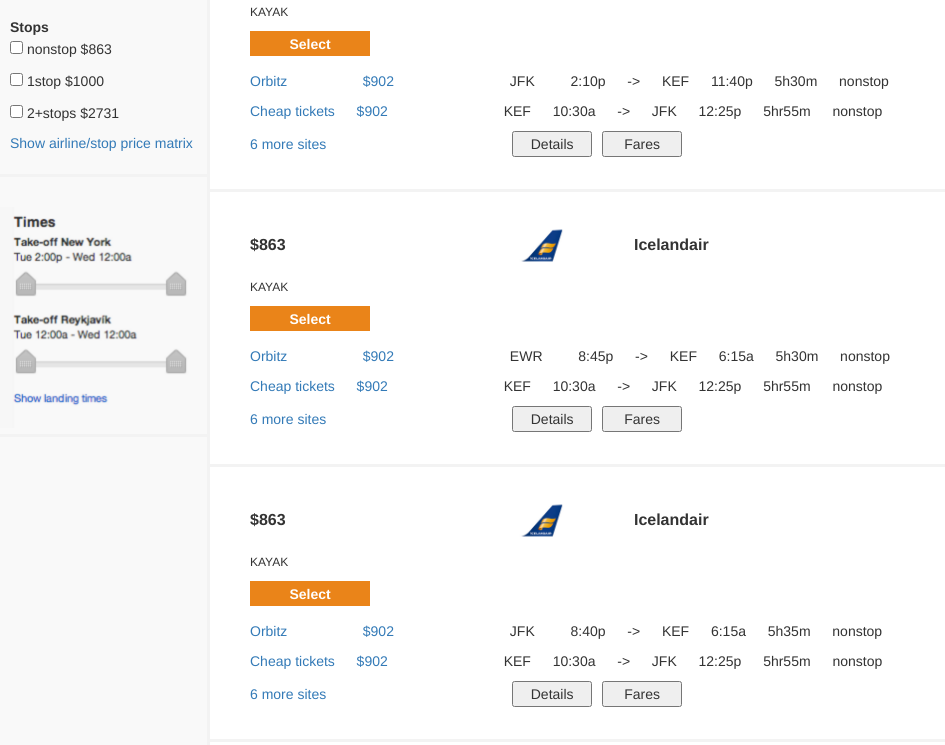
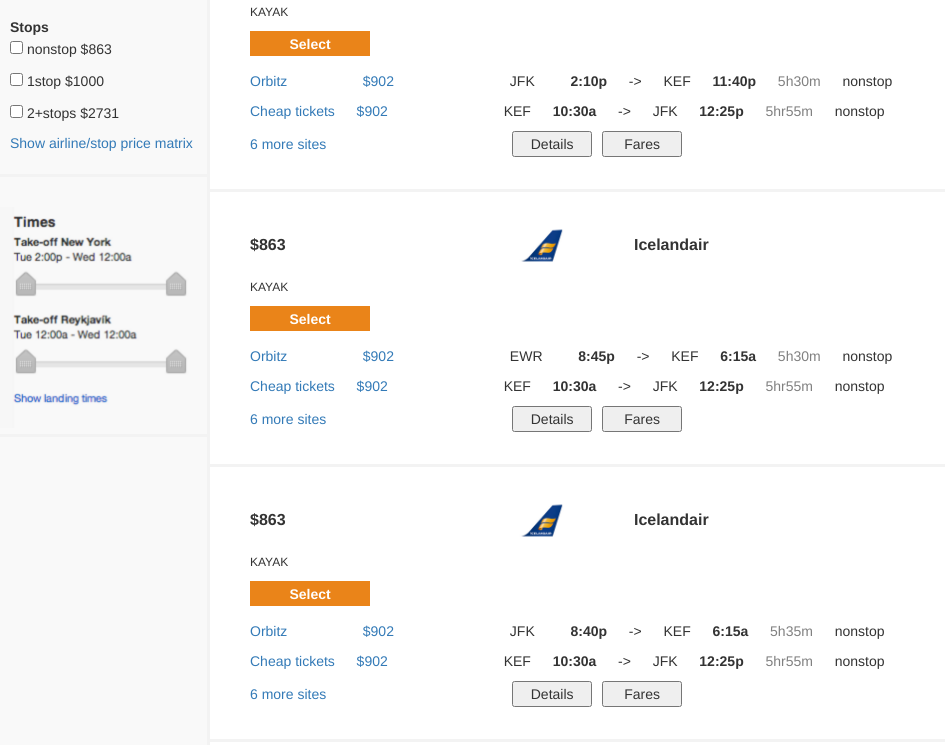
Before and after one commit to jaxlsena/kayak, a plain HTML site: page public/index.html in a window 1280 px wide. Shown: the part 433-1178 px from the top of the page, without its empty margins (0-945 px from the left). Drawn offline with nearby package versions, Linux system fonts and the light colour scheme.

Commit message:
minor changes to text color

```diff
--- a/public/index.html
+++ b/public/index.html
@@ -68,8 +68,8 @@
           <li><p class="bold">$863 &emsp;&emsp;&emsp;&emsp;&emsp;&emsp;&emsp;&emsp;&emsp;&emsp;&emsp;&emsp;&emsp;&emsp; <img class="div-logos" src="./images/logo.jpg" alt="airline logo" />&emsp;&emsp;&emsp;&emsp; Icelandair</p></li>
           <li><p class="opaque">KAYAK</p></li>
           <li><span class="test"><button class="select-button">Select</button></span></li></br>
-          <li><a id="inline-id" href="#"><p>Orbitz &emsp; &emsp; &emsp; &emsp;  $902</p></a>&emsp;&emsp;&emsp;&emsp;&emsp;&emsp;&emsp;&emsp; JFK &emsp;&emsp; 2:10p &emsp; -> &emsp; KEF &emsp; 11:40p &emsp; 5h30m &emsp; nonstop</li>
-          <li ><a class="inline-text" href="#"><p>Cheap tickets &emsp; $902</p></a>&emsp;&emsp;&emsp;&emsp;&emsp;&emsp;&emsp;&emsp;  KEF &emsp; 10:30a &emsp; -> &emsp; JFK &emsp; 12:25p &emsp; 5hr55m &emsp; nonstop</li>
+          <li><a id="inline-id" href="#"><p>Orbitz &emsp; &emsp; &emsp; &emsp;  $902</p></a>&emsp;&emsp;&emsp;&emsp;&emsp;&emsp;&emsp;&emsp; JFK &emsp;&emsp; <span class="bold-text">2:10p</span> &emsp; -> &emsp; KEF &emsp; <span class="bold-text">11:40p</span> &emsp; <span class="grey">5h30m</span> &emsp; nonstop</li>
+          <li ><a class="inline-text" href="#"><p>Cheap tickets &emsp; $902</p></a>&emsp;&emsp;&emsp;&emsp;&emsp;&emsp;&emsp;&emsp;  KEF &emsp; <span class="bold-text">10:30a</span> &emsp; -> &emsp; JFK &emsp; <span class="bold-text">12:25p</span> &emsp; <span class="grey">5hr55m</span> &emsp; nonstop</li>
           <li><a href="#"><p class="inline-text">6 more sites &emsp;&emsp;&emsp;&emsp;&emsp;&emsp;&emsp;&emsp;&emsp;&emsp;</a></p>&emsp;&emsp;&emsp;<button class="details-button" type="button" name="Details">Details</button><button class="fares-button" type="button" name="Fares">Fares</button></li>
         </ul>
       </div>
@@ -81,8 +81,8 @@
           <li><p class="bold">$863 &emsp;&emsp;&emsp;&emsp;&emsp;&emsp;&emsp;&emsp;&emsp;&emsp;&emsp;&emsp;&emsp;&emsp; <img class="div-logos" src="./images/logo.jpg" alt="airline logo" />&emsp;&emsp;&emsp;&emsp; Icelandair</p></li>
           <li><p class="opaque">KAYAK</p></li>
           <li><span class="test"><button class="select-button">Select</button></span></li></br>
-          <li><a id="inline-id" href="#"><p>Orbitz &emsp; &emsp; &emsp; &emsp;  $902</p></a>&emsp;&emsp;&emsp;&emsp;&emsp;&emsp;&emsp;&emsp; EWR &emsp;&emsp; 8:45p &emsp; -> &emsp; KEF &emsp; 6:15a &emsp; 5h30m &emsp; nonstop</li>
-          <li ><a class="inline-text" href="#"><p>Cheap tickets &emsp; $902</p></a>&emsp;&emsp;&emsp;&emsp;&emsp;&emsp;&emsp;&emsp;  KEF &emsp; 10:30a &emsp; -> &emsp; JFK &emsp; 12:25p &emsp; 5hr55m &emsp; nonstop</li>
+          <li><a id="inline-id" href="#"><p>Orbitz &emsp; &emsp; &emsp; &emsp;  $902</p></a>&emsp;&emsp;&emsp;&emsp;&emsp;&emsp;&emsp;&emsp; EWR &emsp;&emsp; <span class="bold-text">8:45p</span> &emsp; -> &emsp; KEF &emsp; <span class="bold-text">6:15a</span> &emsp; <span class="grey">5h30m</span> &emsp; nonstop</li>
+          <li ><a class="inline-text" href="#"><p>Cheap tickets &emsp; $902</p></a>&emsp;&emsp;&emsp;&emsp;&emsp;&emsp;&emsp;&emsp;  KEF &emsp; <span class="bold-text">10:30a</span> &emsp; -> &emsp; JFK &emsp; <span class="bold-text">12:25p</span> &emsp; <span class="grey">5hr55m</span> &emsp; nonstop</li>
           <li><a href="#"><p class="inline-text">6 more sites &emsp;&emsp;&emsp;&emsp;&emsp;&emsp;&emsp;&emsp;&emsp;&emsp;</a></p>&emsp;&emsp;&emsp;<button class="details-button" type="button" name="Details">Details</button><button class="fares-button" type="button" name="Fares">Fares</button></li>
         </ul>
       </div>
@@ -94,8 +94,8 @@
           <li><p class="bold">$863 &emsp;&emsp;&emsp;&emsp;&emsp;&emsp;&emsp;&emsp;&emsp;&emsp;&emsp;&emsp;&emsp;&emsp; <img class="div-logos" src="./images/logo.jpg" alt="airline logo" />&emsp;&emsp;&emsp;&emsp; Icelandair</p></li>
           <li><p class="opaque">KAYAK</p></li>
           <li><span class="test"><button class="select-button">Select</button></span></li></br>
-          <li><a id="inline-id" href="#"><p>Orbitz &emsp; &emsp; &emsp; &emsp;  $902</p></a>&emsp;&emsp;&emsp;&emsp;&emsp;&emsp;&emsp;&emsp; JFK &emsp;&emsp; 8:40p &emsp; -> &emsp; KEF &emsp; 6:15a &emsp; 5h35m &emsp; nonstop</li>
-          <li ><a class="inline-text" href="#"><p>Cheap tickets &emsp; $902</p></a>&emsp;&emsp;&emsp;&emsp;&emsp;&emsp;&emsp;&emsp;  KEF &emsp; 10:30a &emsp; -> &emsp; JFK &emsp; 12:25p &emsp; 5hr55m &emsp; nonstop</li>
+          <li><a id="inline-id" href="#"><p>Orbitz &emsp; &emsp; &emsp; &emsp;  $902</p></a>&emsp;&emsp;&emsp;&emsp;&emsp;&emsp;&emsp;&emsp; JFK &emsp;&emsp; <span class="bold-text">8:40p</span> &emsp; -> &emsp; KEF &emsp; <span class="bold-text">6:15a</span> &emsp; <span class="grey">5h35m</span> &emsp; nonstop</li>
+          <li ><a class="inline-text" href="#"><p>Cheap tickets &emsp; $902</p></a>&emsp;&emsp;&emsp;&emsp;&emsp;&emsp;&emsp;&emsp;  KEF &emsp; <span class="bold-text">10:30a</span> &emsp; -> &emsp; JFK &emsp; <span class="bold-text">12:25p</span> &emsp; <span class="grey">5hr55m</span> &emsp; nonstop</li>
           <li><a href="#"><p class="inline-text">6 more sites &emsp;&emsp;&emsp;&emsp;&emsp;&emsp;&emsp;&emsp;&emsp;&emsp;</a></p>&emsp;&emsp;&emsp;<button class="details-button" type="button" name="Details">Details</button><button class="fares-button" type="button" name="Fares">Fares</button></li>
         </ul>
       </div>
--- a/public/stylesheets/stylesheet.css
+++ b/public/stylesheets/stylesheet.css
@@ -83,6 +83,11 @@
   padding-top: 5px;
 }
 
+
+
+.grey {
+  color: grey;
+}
 
 
 .calendar {
```
